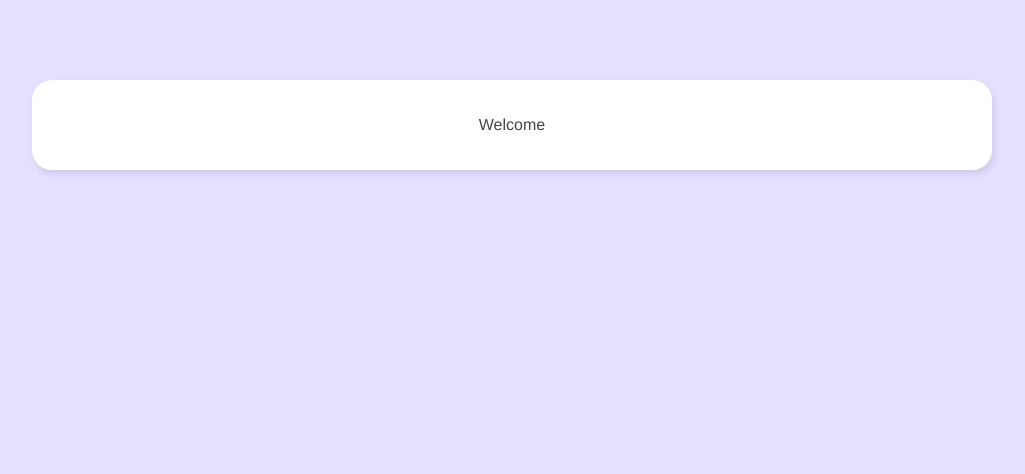
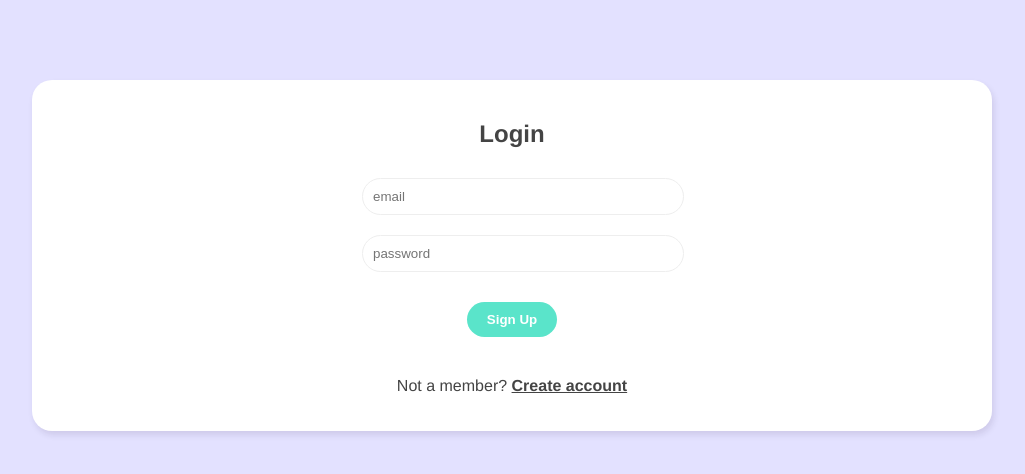
Before and after one commit to ChitKhonn/Live-Chat-App, a Vue app: page / in a window 1280 px wide. Shown: the top 474 px of the page, without its empty margins (128-1153 px from the left). Built offline with nearby package versions, Linux system fonts and the light colour scheme.

Commit message:
create login and sign up form

```diff
--- /dev/null
+++ b/src/views/Login.vue
@@ -0,0 +1,32 @@
+<template>
+  <h2>Login</h2>
+  <form @submit.prevent="login">
+    <input type="email" placeholder="email" v-model="email">
+    <input type="password" placeholder="password" v-model="password">
+    <button>Sign Up</button>
+  </form>
+</template>
+
+
+<script>
+import {ref} from "vue";
+export default {
+  setup(){
+    let email = ref("");
+    let password = ref("");
+    let login=()=>{
+      console.log("Testing data " + email.value)
+    }
+
+    return {email,password,login};
+  }
+}
+
+
+</script>
+
+
+
+<style scoped>
+
+</style>
--- /dev/null
+++ b/src/views/SignUp.vue
@@ -0,0 +1,34 @@
+<template>
+  <h2>SignUp</h2>
+  <form @submit.prevent="signUp">
+    <input type="text" placeholder="display name" v-model="displayName">
+    <input type="email" placeholder="email" v-model="email">
+    <input type="password" placeholder="password" v-model="password">
+    <button>Sign Up</button>
+  </form>
+</template>
+
+
+<script>
+import {ref} from "vue";
+export default {
+  setup(){
+    let displayName = ref("");
+    let email = ref("");
+    let password = ref("");
+    let signUp=()=>{
+      console.log("Testing data " + displayName.value)
+    }
+
+    return {displayName,email,password,signUp};
+  }
+}
+
+
+</script>
+
+
+
+<style scoped>
+
+</style>
--- a/src/views/Welcome.vue
+++ b/src/views/Welcome.vue
@@ -1,18 +1,69 @@
 <template>
   <div class="welcome container">
-    <p>Welcome</p>
+
+    <div v-if="showLoginForm">
+
+      <Login></Login>
+      <p>Not a member? <span @click="showLoginForm=!showLoginForm">Create account</span></p>
+
+    </div>
+    <div v-else>
+
+      <SignUp></SignUp>
+      <p>Already member? <span @click="showLoginForm=!showLoginForm" >Login account?</span></p>
+
+    </div>
+
+
   </div>
 </template>
 
 <script>
+import SignUp from "@/views/SignUp.vue";
+import Login from "@/views/Login.vue";
+import {ref} from "vue";
+
 export  default  {
+  components: {Login, SignUp},
+
+  setup(){
+    let showLoginForm = ref(true);
+
+    return {showLoginForm};
+  }
 
 }
 </script>
 
 <style>
-  .welcome{
-    text-align: center;
-    padding: 20px 0;
-  }
+.welcome {
+  text-align: center;
+  padding: 20px 0;
+}
+/* form styles */
+.welcome form {
+  width: 300px;
+  margin: 20px auto;
+}
+/* .welcome label {
+  display: block;
+  margin: 20px 0 10px;
+} */
+.welcome input {
+  width: 100%;
+  padding: 10px;
+  border-radius: 20px;
+  border: 1px solid #eee;
+  outline: none;
+  color: #999;
+  margin: 10px auto;
+}
+.welcome span{
+  font-weight: bold;
+  text-decoration: underline;
+  cursor: pointer;
+}
+.welcome button {
+  margin: 20px auto;
+}
 </style>
```
